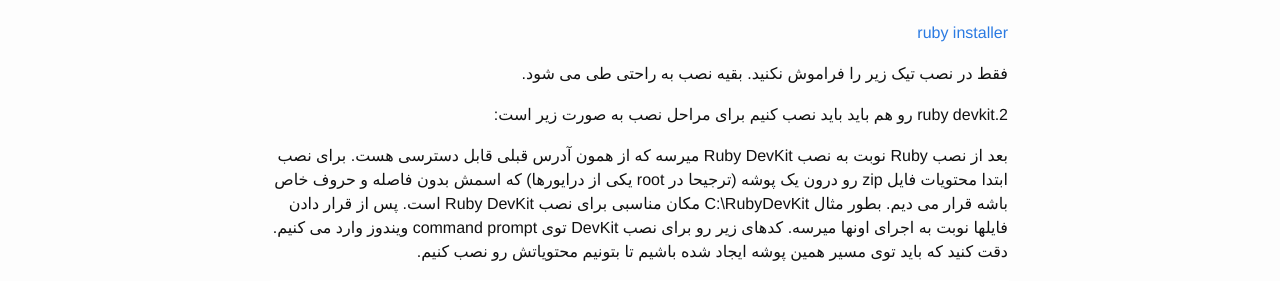
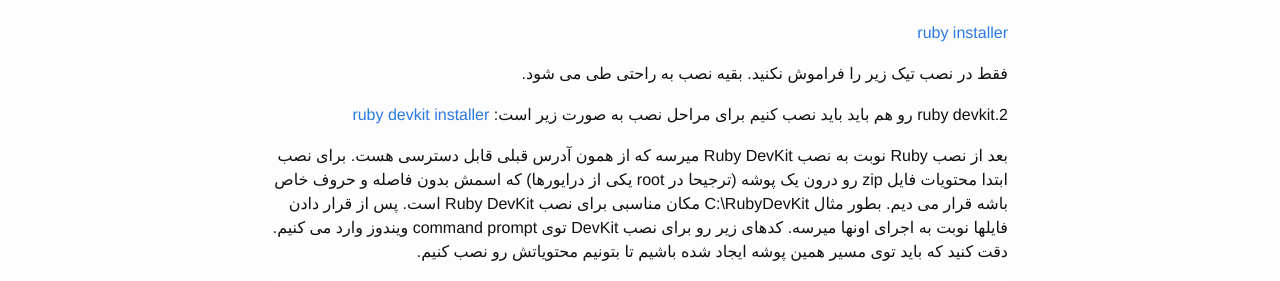
Before and after one commit to martional/martional.github.io, a Jekyll site: the page built from _posts/2016-04-02-jekyll-part-1.markdown, in a window 1280 px wide. Shown: the part 432-713 px from the top of the page. Built offline with Jekyll 4.4.1, drawn with Linux system fonts in a browser that asks for light colours.

Commit message:
Update 2016-04-02-jekyll-part-1.markdown

```diff
--- a/_posts/2016-04-02-jekyll-part-1.markdown
+++ b/_posts/2016-04-02-jekyll-part-1.markdown
@@ -17,7 +17,7 @@ image-id: jekyll-1
 
 2.ruby devkit رو هم باید باید نصب کنیم برای
 مراحل نصب به صورت زیر است:
-
+[ruby devkit installer]
 
 
 بعد از نصب Ruby نوبت به نصب Ruby DevKit میرسه که از همون آدرس قبلی قابل دسترسی هست. برای نصب ابتدا محتویات فایل zip رو درون یک پوشه (ترجیحا در root یکی از درایورها) که اسمش بدون فاصله و حروف خاص باشه قرار می دیم. بطور مثال C:\RubyDevKit مکان مناسبی برای نصب Ruby DevKit است. پس از قرار دادن فایلها نوبت به اجرای اونها میرسه. کدهای زیر رو برای نصب DevKit توی command prompt ویندوز وارد می کنیم. دقت کنید که باید توی مسیر همین پوشه ایجاد شده باشیم تا بتونیم محتویاتش رو نصب کنیم.
```
